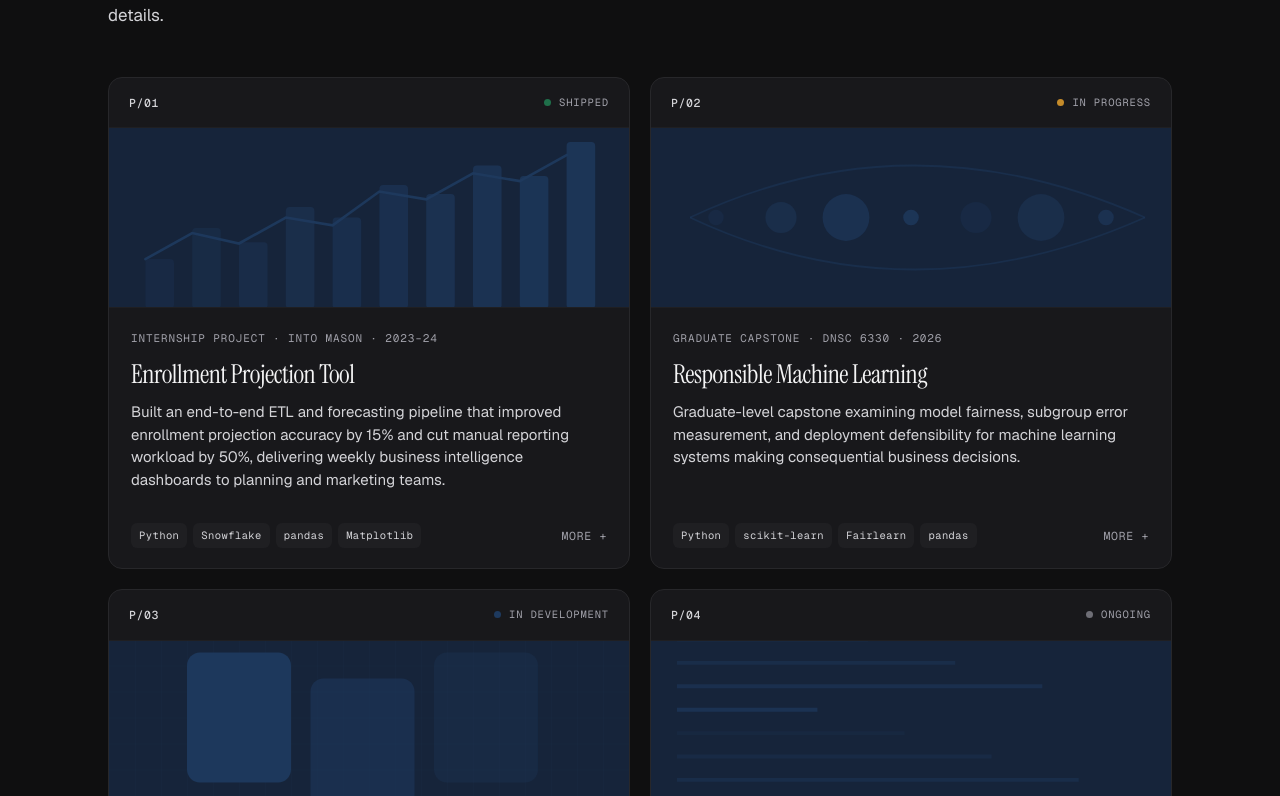
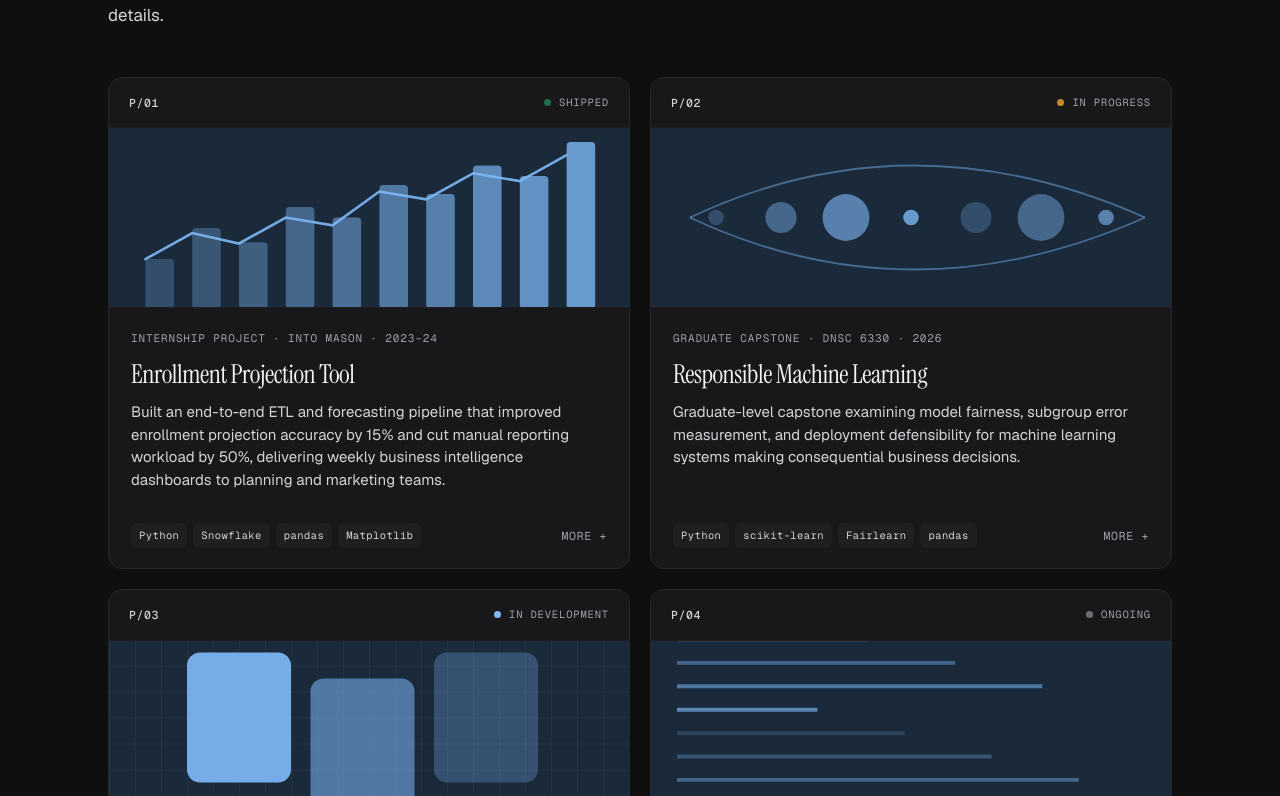
Before and after one commit to wjdgkfla/portfolio, a Next.js app: page / in a window 1280 px wide. Shown: the part 1724-2520 px from the top of the page. Built offline with nearby package versions, Linux system fonts and the light colour scheme.

Commit message:
update accent to readable light blue #7EB8F7 site-wide

```diff
--- a/app/globals.css
+++ b/app/globals.css
@@ -6,7 +6,7 @@
   --ink-3: #71717A;
   --line: #E7E5E0;
   --line-2: #EFEDE7;
-  --accent: #1E3A5F;
+  --accent: #7EB8F7;
   --accent-soft: #EAF0F7;
   --radius: 14px;
   --radius-sm: 10px;
@@ -24,7 +24,8 @@
   --ink-3: #A1A1AA;
   --line: #27272A;
   --line-2: #1F1F22;
-  --accent-soft: #16243A;
+  --accent: #7EB8F7;
+  --accent-soft: #1A2A3A;
 }
 
 [data-density="cozy"] { --gap-section: 88px; }
@@ -300,7 +301,7 @@ section {
 }
 .hero-target {
   font-size: 12px;
-  color: #7EB8F7;
+  color: var(--accent);
   letter-spacing: 0.06em;
   text-transform: uppercase;
   margin: -12px 0 32px;
@@ -312,7 +313,7 @@ section {
   content: '';
   width: 20px;
   height: 1px;
-  background: #7EB8F7;
+  background: var(--accent);
   display: inline-block;
 }
 .hero-ctas {
@@ -421,7 +422,7 @@ section {
 .status-dot { width: 7px; height: 7px; border-radius: 50%; background: var(--ink-3); }
 .status-dot.shipped { background: #1F6F4A; }
 .status-dot.in-progress { background: #C58B2A; }
-.status-dot.in-development { background: var(--accent); }
+.status-dot.in-development { background: #7EB8F7; }
 .status-dot.ongoing { background: #6E6E76; }
 .project-thumb {
   height: 180px;
```
